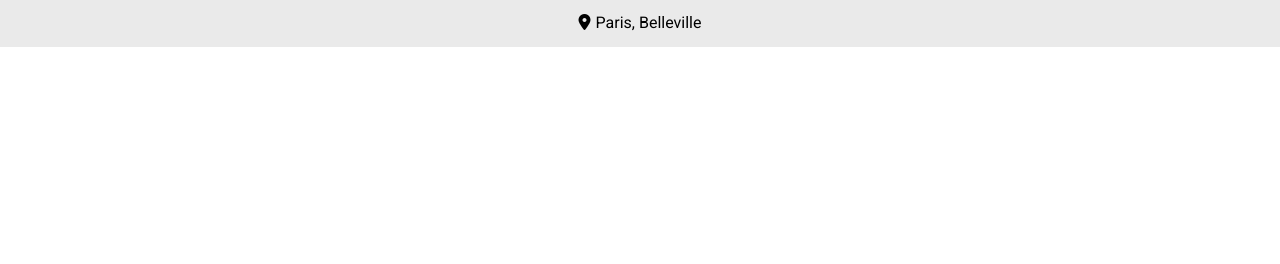
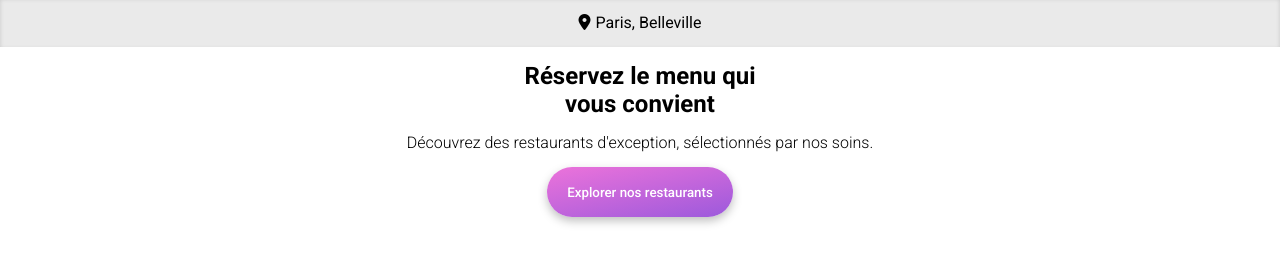
Before and after one commit to Geoffrey-Schmit/Ohmyfood, a plain HTML site: page index.html in a window 1280 px wide. Shown: the part 66-330 px from the top of the page. Drawn offline with Linux system fonts and the light colour scheme; a web font is replaced by a local one.

Commit message:
Ajout de la section reservation

```diff
--- a/assets/styles/components/_button.scss
+++ b/assets/styles/components/_button.scss
@@ -0,0 +1,10 @@
+.btn {
+    height: 50px;
+    width: 186px;
+    border: none;
+    border-radius: 25px;
+    background: linear-gradient(348deg, $primary-color -11.44%, $secondary-color 123.93%);
+    box-shadow: 0px 4px 10px rgba(0, 0, 0, 0.25);
+    color: #ffffff;
+    font-weight: 500;
+}
--- a/assets/styles/index.scss
+++ b/assets/styles/index.scss
@@ -1,3 +1,5 @@
 // Importation des fichiers SASS
 @import './settings';
+@import './components/button';
 @import './layout/header';
+@import './layout/reservation';
--- a/assets/styles/layout/_header.scss
+++ b/assets/styles/layout/_header.scss
@@ -3,9 +3,11 @@ header {
 
     .header__logo {
         padding-top: 15px;
+
         h1 {
             height: 48px;
             margin: 0;
+
             font-family: $title-font;
             font-style: italic;
             font-weight: 400;
@@ -15,6 +17,7 @@ header {
         }
     }
     .header__location {
+        box-shadow: inset 0px 2px 4px rgba(0, 0, 0, 0.15);
         height: 50px;
         background: #eaeaea;
         display: flex;
--- /dev/null
+++ b/assets/styles/layout/_reservation.scss
@@ -0,0 +1,16 @@
+.reservation {
+    display: flex;
+    flex-direction: column;
+    align-items: center;
+    &__title {
+        width: 275px;
+        padding: 15px 0;
+        text-align: center;
+    }
+
+    &__text {
+        text-align: center;
+        font-weight: 300;
+        padding-bottom: 15px;
+    }
+}
--- a/index.html
+++ b/index.html
@@ -7,7 +7,7 @@
         <title>Ohmyfood</title>
         <link rel="preconnect" href="https://fonts.googleapis.com" />
         <link rel="preconnect" href="https://fonts.gstatic.com" crossorigin />
-        <link href="https://fonts.googleapis.com/css2?family=Roboto&family=Shrikhand&display=swap" rel="stylesheet" />
+        <link href="https://fonts.googleapis.com/css2?family=Roboto:wght@300;400;500;700;900&family=Shrikhand&display=swap" rel="stylesheet" />
         <link
             rel="stylesheet"
             href="https://cdnjs.cloudflare.com/ajax/libs/font-awesome/6.4.0/css/all.min.css"
@@ -30,6 +30,11 @@
                     </div>
                 </div>
             </header>
+            <section class="reservation">
+                <div class="reservation__title"><h2>Réservez le menu qui vous convient</h2></div>
+                <div class="reservation__text"><p>Découvrez des restaurants d'exception, sélectionnés par nos soins.</p></div>
+                <div class="reservation__button"><button class="btn">Explorer nos restaurants</button></div>
+            </section>
         </div>
     </body>
 </html>
```
Also changed, not shown: assets/styles/css/index.css, assets/styles/css/index.min.css, 2 other files.
